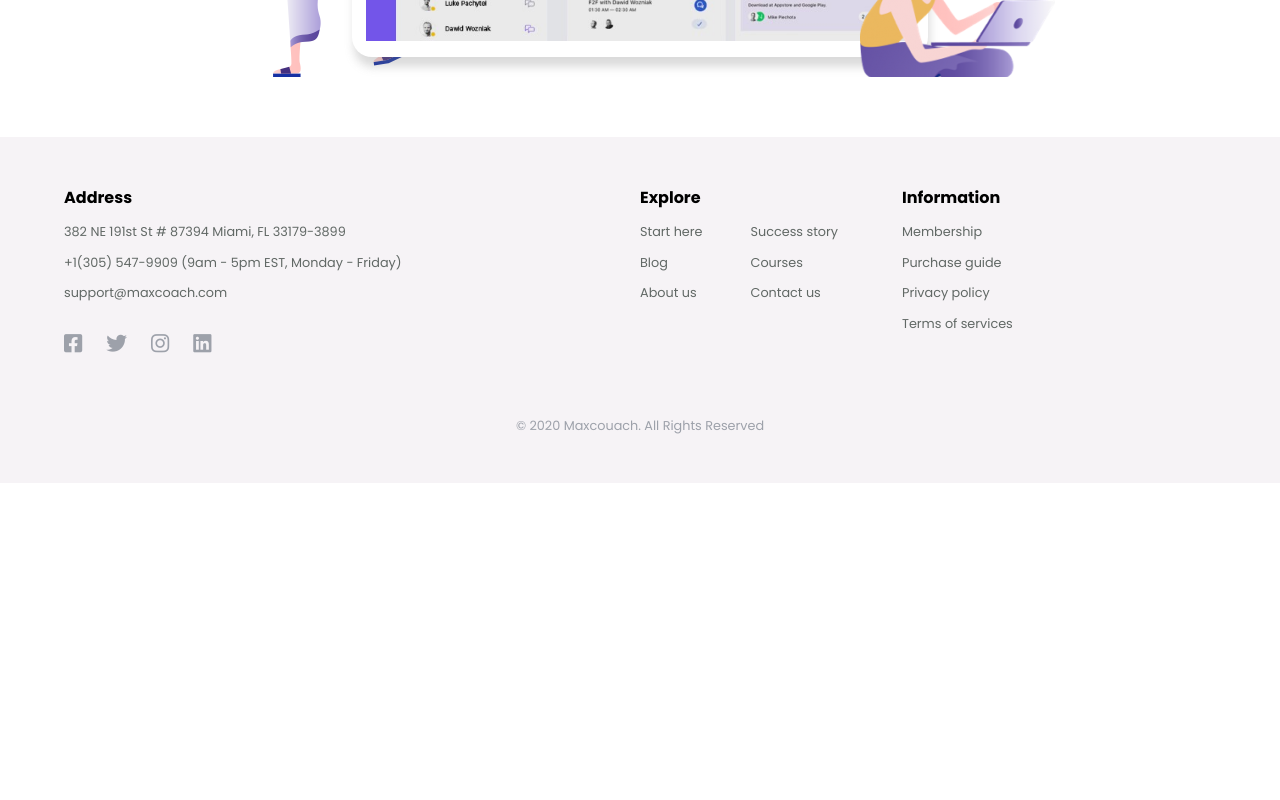
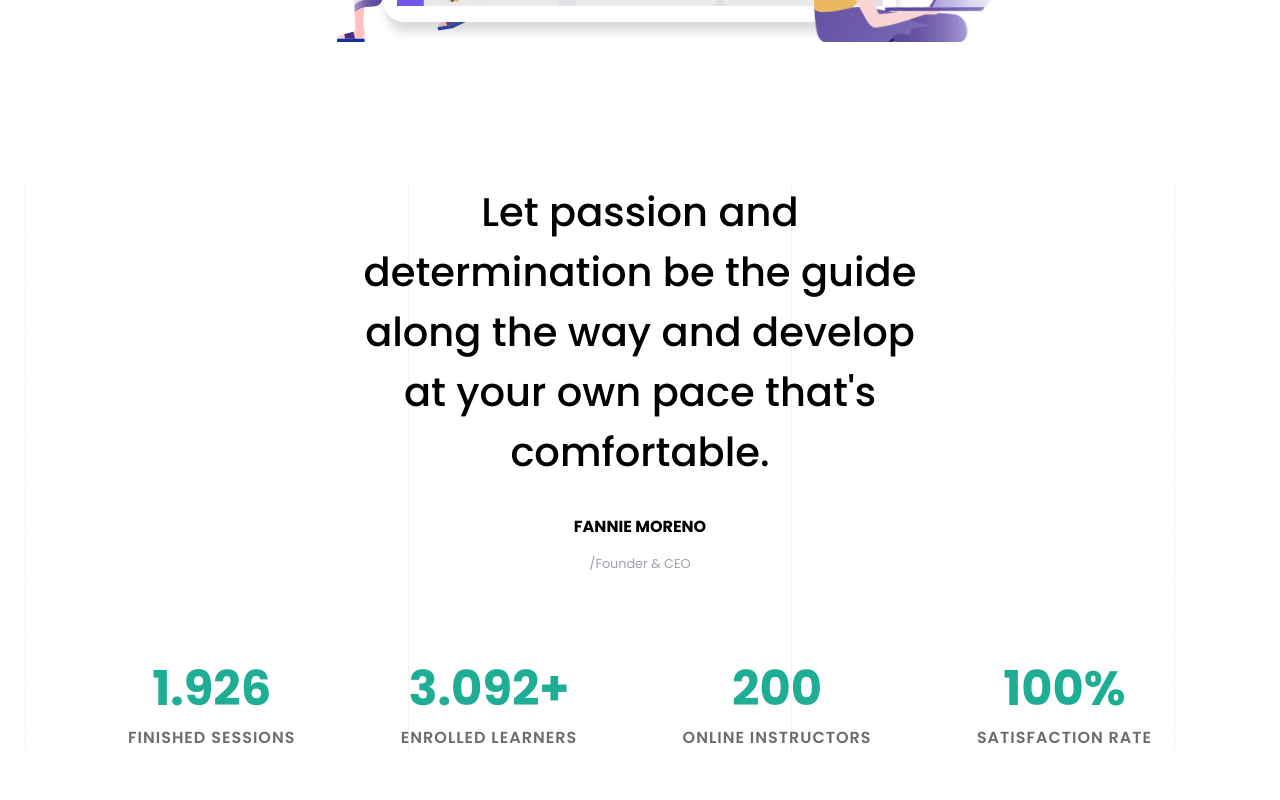
Before and after one commit to Matt0105/proj-html-vuejs, a Vue app: page / in a window 1280 px wide. Shown: the part 700-1500 px from the top of the page. Before the commit the page ends 1195 px from the top, so only its background shows below. Built offline with nearby package versions, Linux system fonts and the light colour scheme.

Commit message:
added motto section

```diff
--- a/src/assets/scss/partials/_commons.scss
+++ b/src/assets/scss/partials/_commons.scss
@@ -28,7 +28,7 @@ a {
 }
 
 .container {
-    width: 90%;
+    width: 80%;
     height: 100%;
     margin: 0 auto;
 }
--- a/src/components/Main.vue
+++ b/src/components/Main.vue
@@ -1,6 +1,43 @@
 <template>
   <main>
+      <div class="container">
 
+          <div class="motto-data">
+              <div class="motto-container">
+                  <p class="motto">Let passion and determination be the guide along the way and develop at your own pace that's comfortable.</p>
+                  <h4>Fannie Moreno</h4>
+                  <p class="ceo">/Founder & CEO</p>
+              </div>
+
+              <div class="data-container">
+                  <ul>
+                      <li>
+                          <h2>1.926</h2>
+                          <p>finished sessions</p>
+                      </li>
+                      <li>
+                          <h2>3.092+</h2>
+                          <p>enrolled learners</p>
+                      </li>
+                      <li>
+                          <h2>200</h2>
+                          <p>online instructors</p>
+                      </li>
+                      <li>
+                          <h2>100%</h2>
+                          <p>satisfaction rate</p>
+                      </li>
+                  </ul>
+              </div>
+          </div>
+
+          <!-- services content -->
+
+          <div class="services-container">
+
+          </div>
+
+      </div>
   </main>
 </template>
 
@@ -11,5 +48,72 @@ export default {
 </script>
 
 <style lang="scss" scoped>
+@import "../assets/scss/partials/_commons.scss";
+
+    main {
+        background-image: url(../assets/images/background-pattern-grid-line.png);
+        width: 100%;
+        margin-top: 15rem;
+    }
+
+    .motto-data {
+        width: 100%;
+
+        .motto-container {
+            width: 100%;
+            text-align: center;
+
+
+            .motto {
+                width: 55%;
+                margin: auto;
+                font-weight: 500;
+                font-size: 2.5rem;
+            }
+
+            h4 {
+                margin-top: 2rem;
+                margin-bottom: 1rem;
+                text-transform: uppercase;
+            }
+
+            p:not(.motto) {
+                color: #9da1aa;
+                font-size: 0.8rem;
+            }
+
+        }
+
+        .data-container {
+
+            margin-top: 5rem;
+
+            ul {
+                display: flex;
+                justify-content: space-between;
+
+                li {
+                    display: flex;
+                    flex-direction: column;
+                    align-items: center;
+
+                    h2 {
+                        color: #1fad96;
+                        font-size: 3rem;
+                        font-weight: 700;
+                    }
+
+                    p {
+                        text-transform: uppercase;
+                        font-weight: 600;
+                        letter-spacing: 1px;
+                        color: #6c6c6c;
+                    }
+                }
+            }
+
+
+        }
+    }
 
 </style>
--- a/src/components/NavBar.vue
+++ b/src/components/NavBar.vue
@@ -36,7 +36,7 @@ export default {
         width: 100%;
         height: 80px;
         justify-content: space-between;
-        padding: 1rem 4rem;
+        padding: 1rem;
 
         .logo {
             display: flex;
```
